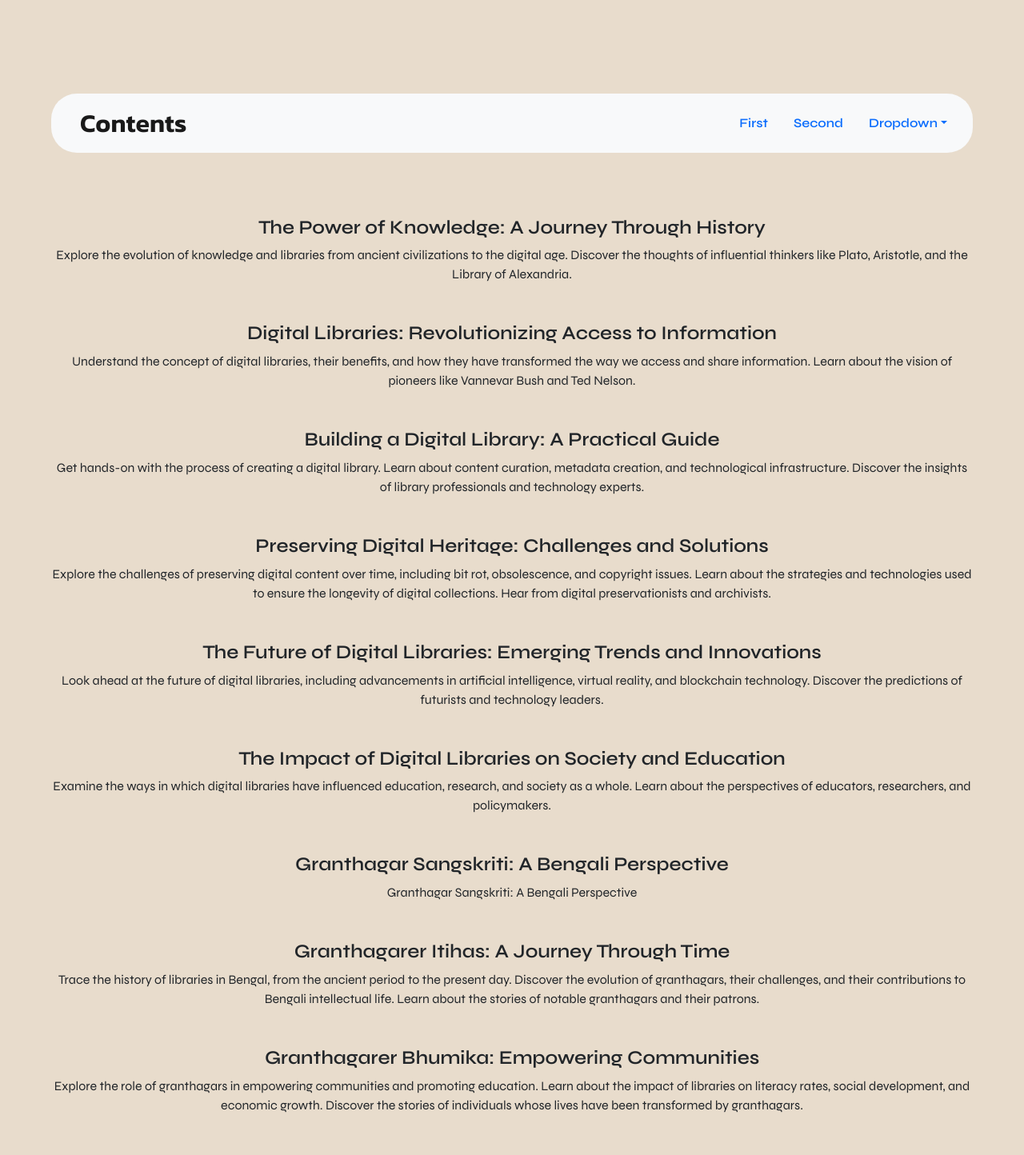
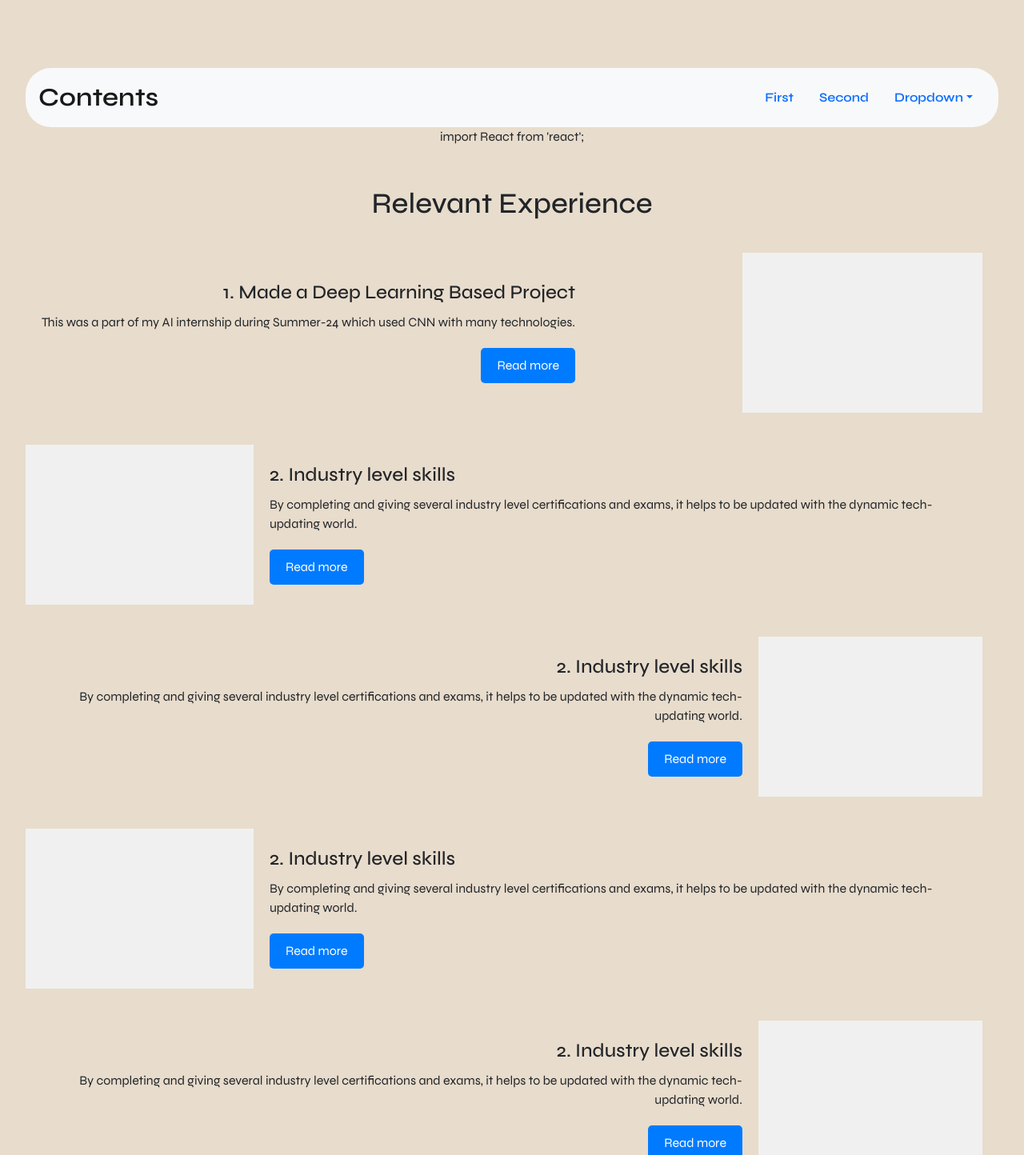
Before and after one commit to arpanthisside/Granthagar, a React (Vite) app: page / in a window 1280 px wide. Shown: the part 340-1784 px from the top of the page at 80% size. Built offline with nearby package versions, Linux system fonts and the light colour scheme.

Commit message:
body-pre being modified

```diff
--- a/src/BodyPre.jsx
+++ b/src/BodyPre.jsx
@@ -27,50 +27,81 @@ function BodyPre() {
                     </li>
                 </ul>
             </nav>
-            <div className="bdy-main">
-                <h4 id="scrollspyHeading1">The Power of Knowledge: A Journey Through History</h4>
-                <p>Explore the evolution of knowledge and libraries from ancient civilizations to the digital age. Discover the thoughts of influential thinkers like Plato, Aristotle, and the Library of Alexandria.
+            import React from 'react';
 
-                </p>
-                <h4 id="scrollspyHeading2">Digital Libraries: Revolutionizing Access to Information</h4>
-                <p>Understand the concept of digital libraries, their benefits, and how they have transformed the way we access and share information. Learn about the vision of pioneers like Vannevar Bush and Ted Nelson.
 
-                </p>
-                <h4 id="scrollspyHeading3">Building a Digital Library: A Practical Guide</h4>
-                <p>Get hands-on with the process of creating a digital library. Learn about content curation, metadata creation, and technological infrastructure. Discover the insights of library professionals and technology experts.
-
-                </p>
-                <h4 id="scrollspyHeading4">Preserving Digital Heritage: Challenges and Solutions</h4>
-                <p>Explore the challenges of preserving digital content over time, including bit rot, obsolescence, and copyright issues. Learn about the strategies and technologies used to ensure the longevity of digital collections. Hear from digital preservationists and archivists.
-
-                </p>
-                <h4 id="scrollspyHeading5">The Future of Digital Libraries: Emerging Trends and Innovations</h4>
-                <p>Look ahead at the future of digital libraries, including advancements in artificial intelligence, virtual reality, and blockchain technology. Discover the predictions of futurists and technology leaders.
-                </p>
-                <h4 id="scrollspyHeading6">The Impact of Digital Libraries on Society and Education</h4>
-                <p>Examine the ways in which digital libraries have influenced education, research, and society as a whole. Learn about the perspectives of educators, researchers, and policymakers.
-                </p>
-                <h4 id="scrollspyHeading7">Granthagar Sangskriti: A Bengali Perspective
-
-                </h4>
-                <p>Granthagar Sangskriti: A Bengali Perspective
-
-                </p>
-                <h4 id="scrollspyHeading8">Granthagarer Itihas: A Journey Through Time</h4>
-                <p>Trace the history of libraries in Bengal, from the ancient period to the present day. Discover the evolution of granthagars, their challenges, and their contributions to Bengali intellectual life. Learn about the stories of notable granthagars and their patrons.
-
-                </p>
-                <h4 id="scrollspyHeading9">Granthagarer Bhumika: Empowering Communities</h4>
-                <p>Explore the role of granthagars in empowering communities and promoting education. Learn about the impact of libraries on literacy rates, social development, and economic growth. Discover the stories of individuals whose lives have been transformed by granthagars.
+            <div className="relevant-experience">
+                <h2>Relevant Experience</h2>
+                <div className="experience-item">
+                    <div className="experience-image">
+                        {/* Your image here */}
+                    </div>
+                    <div className="experience-content">
+                        <h3>1. Made a Deep Learning Based Project</h3>
+                        <p>
+                            This was a part of my AI internship during Summer-24 which used CNN
+                            with many technologies.
+                        </p>
+                        <a href="#" className="read-more">Read more</a>
+                    </div>
+                </div>
+                <div className="experience-item">
+                    <div className="experience-image">
+                        {/* Your image here */}
+                    </div>
+                    <div className="experience-content">
+                        <h3>2. Industry level skills</h3>
+                        <p>
+                            By completing and giving several industry level certifications and
+                            exams, it helps to be updated with the dynamic tech-updating world.
+                        </p>
+                        <a href="#" className="read-more">Read more</a>
+                    </div>
+                </div>
+                <div className="experience-item">
+                    <div className="experience-image">
+                        {/* Your image here */}
+                    </div>
+                    <div className="experience-content">
+                        <h3>2. Industry level skills</h3>
+                        <p>
+                            By completing and giving several industry level certifications and
+                            exams, it helps to be updated with the dynamic tech-updating world.
+                        </p>
+                        <a href="#" className="read-more">Read more</a>
+                    </div>
+                </div>
+                <div className="experience-item">
+                    <div className="experience-image">
+                        {/* Your image here */}
+                    </div>
+                    <div className="experience-content">
+                        <h3>2. Industry level skills</h3>
+                        <p>
+                            By completing and giving several industry level certifications and
+                            exams, it helps to be updated with the dynamic tech-updating world.
+                        </p>
+                        <a href="#" className="read-more">Read more</a>
+                    </div>
+                </div>
+                <div className="experience-item">
+                    <div className="experience-image">
+                        {/* Your image here */}
+                    </div>
+                    <div className="experience-content">
+                        <h3>2. Industry level skills</h3>
+                        <p>
+                            By completing and giving several industry level certifications and
+                            exams, it helps to be updated with the dynamic tech-updating world.
+                        </p>
+                        <a href="#" className="read-more">Read more</a>
+                    </div>
+                </div>
+            </div>
 
 
 
 
-
-
-
-                </p>
-            </div>
         </div>
     );
 }
--- a/src/bodypre_1.css
+++ b/src/bodypre_1.css
@@ -1,30 +1,61 @@
-/* In your external CSS file (e.g., styles.css) */
-@import url('https://fonts.googleapis.com/css2?family=Kanit:ital,wght@0,100;0,200;0,300;0,400;0,500;0,600;0,700;0,800;0,900;1,100;1,200;1,300;1,400;1,500;1,600;1,700;1,800;1,900&display=swap');
+.relevant-experience {
+  margin-top: 50px;
+  text-align: center;
+}
 
-.navbar navbar-light bg-light px-3 {
-    background-color: rgb(164, 56, 56);
+.relevant-experience h2 {
+  font-size: 36px;
+  margin-bottom: 40px;
+}
 
-  }
+.experience-item {
+  display: flex;
+  justify-content: space-between;
+  align-items: center;
+  margin-bottom: 40px;
+}
 
-  .navbar-brand{
-    padding-left: 20px;
-    font-family: kanit;
-    font-weight: 600;
-  }
+.experience-image {
+  width: 300px;
+  height: 200px;
+  background-color: #f0f0f0;
+  display: flex;
+  justify-content: center;
+  align-items: center;
+}
 
-  .scrollspy-example{
-    margin: 2em;
-  }
+.experience-content {
+  text-align: left;
+  padding: 20px;
+}
 
-  .bdy-main{
-    margin-top: 5em;
-  }
+.experience-content h3 {
+  font-size: 24px;
+  margin-bottom: 10px;
+}
 
-  .bdy-main p {
-    margin-bottom: 3em;
-  }
+.experience-content p {
+  font-size: 16px;
+  margin-bottom: 20px;
+}
 
-  .bdy-main h4{
-    font-weight: 600;
-    /* align-items: self-start; */
-  }
+.read-more {
+  display: inline-block;
+  padding: 10px 20px;
+  background-color: #007bff;
+  color: #fff;
+  text-decoration: none;
+  border-radius: 5px;
+}
+
+.experience-item:nth-child(even) {
+  flex-direction: row-reverse;
+}
+
+.experience-item:nth-child(even) .experience-image {
+  margin-right: 20px;
+}
+
+.experience-item:nth-child(even) .experience-content {
+  text-align: right;
+}
```
